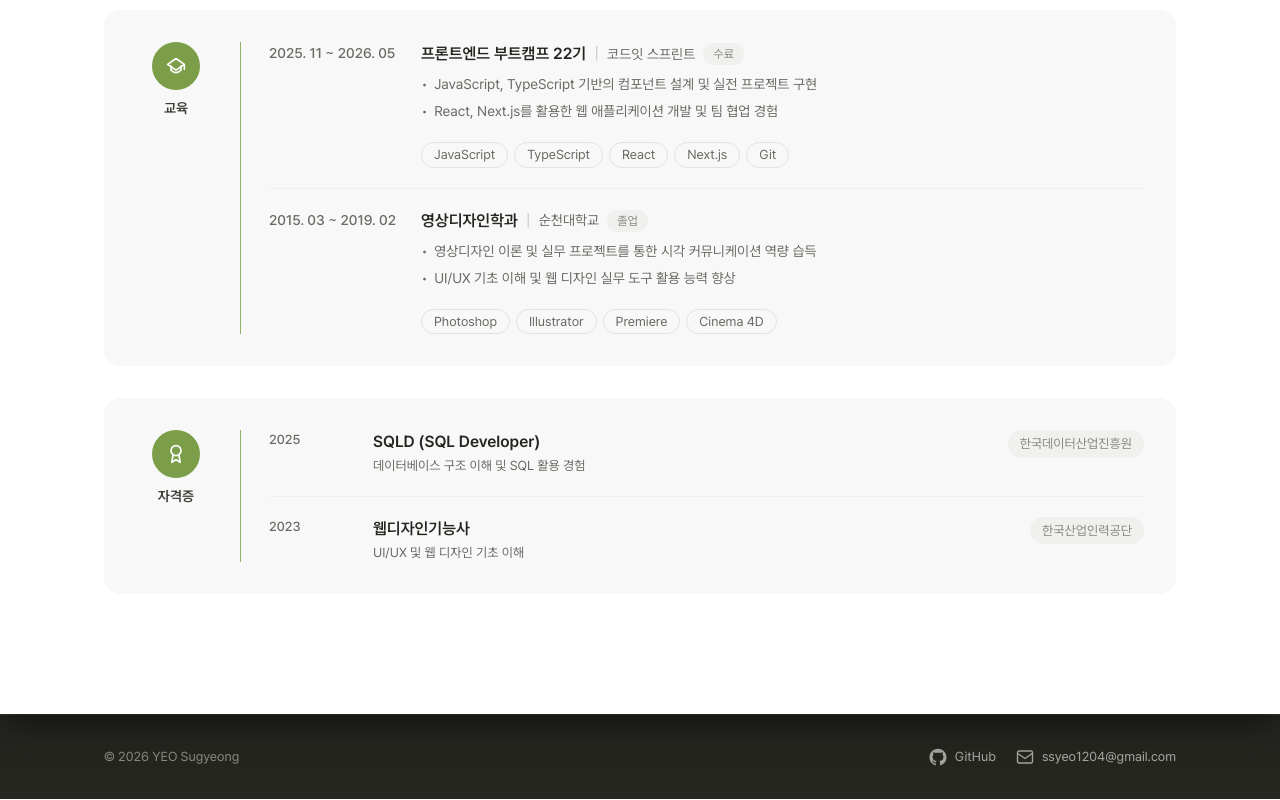
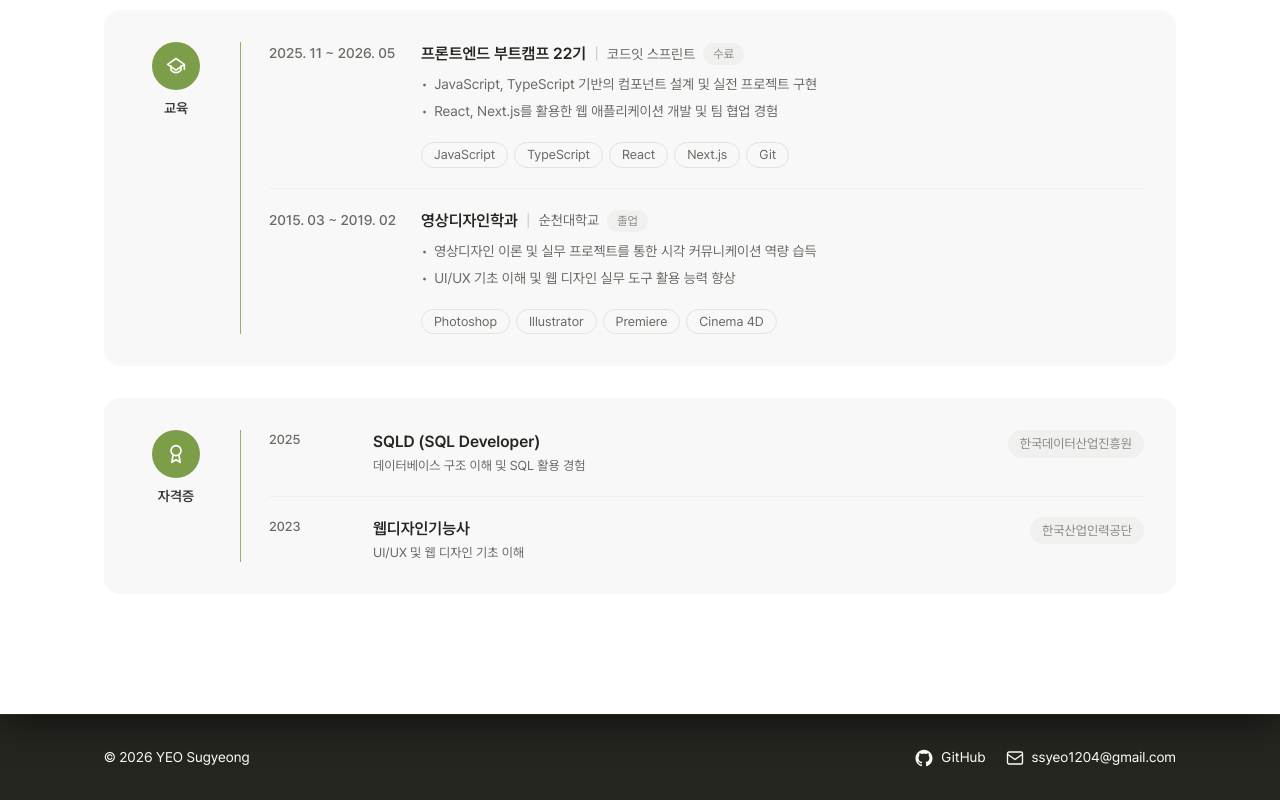
Before and after one commit to luneyeo/fe-portfolio, a Next.js app: page / in a window 1280 px wide. Shown: the part 4129-4929 px from the top of the page. Built offline with nearby package versions, Linux system fonts and the light colour scheme.

Commit message:
🎨 style: footer 글씨 색상 white로 변경

```diff
--- a/components/ui/Footer.tsx
+++ b/components/ui/Footer.tsx
@@ -6,25 +6,25 @@ const EMAIL = 'ssyeo1204@gmail.com';
 
 export default function Footer() {
   return (
-    <footer className="border-t border-gray-800 bg-gray-900">
+    <footer className="typo-14-regular border-t border-gray-800 bg-gray-900 text-white">
       <div className="mx-auto flex max-w-280 flex-col items-center justify-between gap-2 px-6 py-8 md:flex-row">
-        <p className="typo-13-regular text-gray-500">© 2026 YEO Sugyeong</p>
+        <p className="">© 2026 YEO Sugyeong</p>
         <div className="flex items-center gap-5">
           <a
             href={GITHUB_URL}
             target="_blank"
             rel="noopener noreferrer"
-            className="flex items-center gap-2 text-gray-400 transition-colors hover:text-white"
+            className="flex items-center gap-2 transition-colors"
           >
             <IcGithub />
-            <span className="typo-13-regular">GitHub</span>
+            GitHub
           </a>
           <a
             href={`mailto:${EMAIL}`}
-            className="flex items-center gap-2 text-gray-400 transition-colors hover:text-white"
+            className="flex items-center gap-2 transition-colors"
           >
             <IcMail />
-            <span className="typo-13-regular">{EMAIL}</span>
+            {EMAIL}
           </a>
         </div>
       </div>
```
